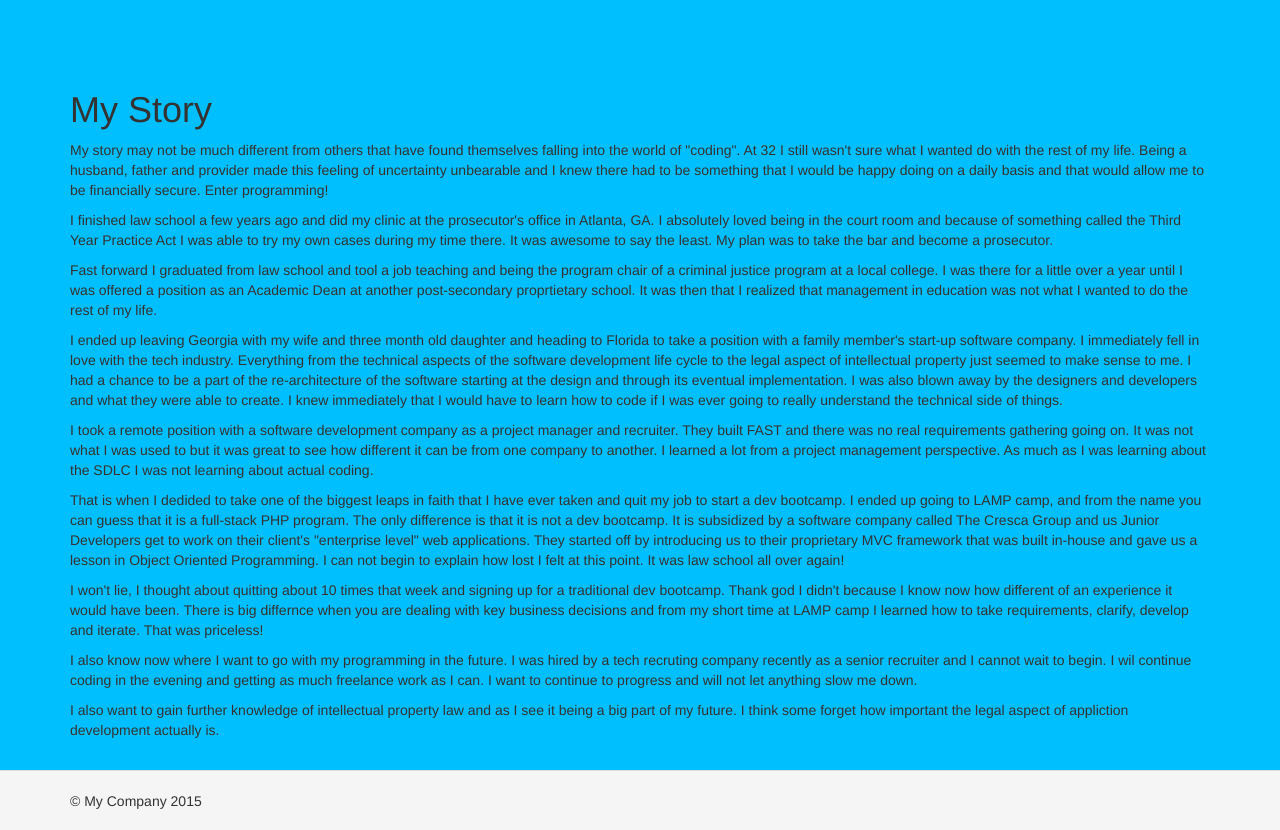
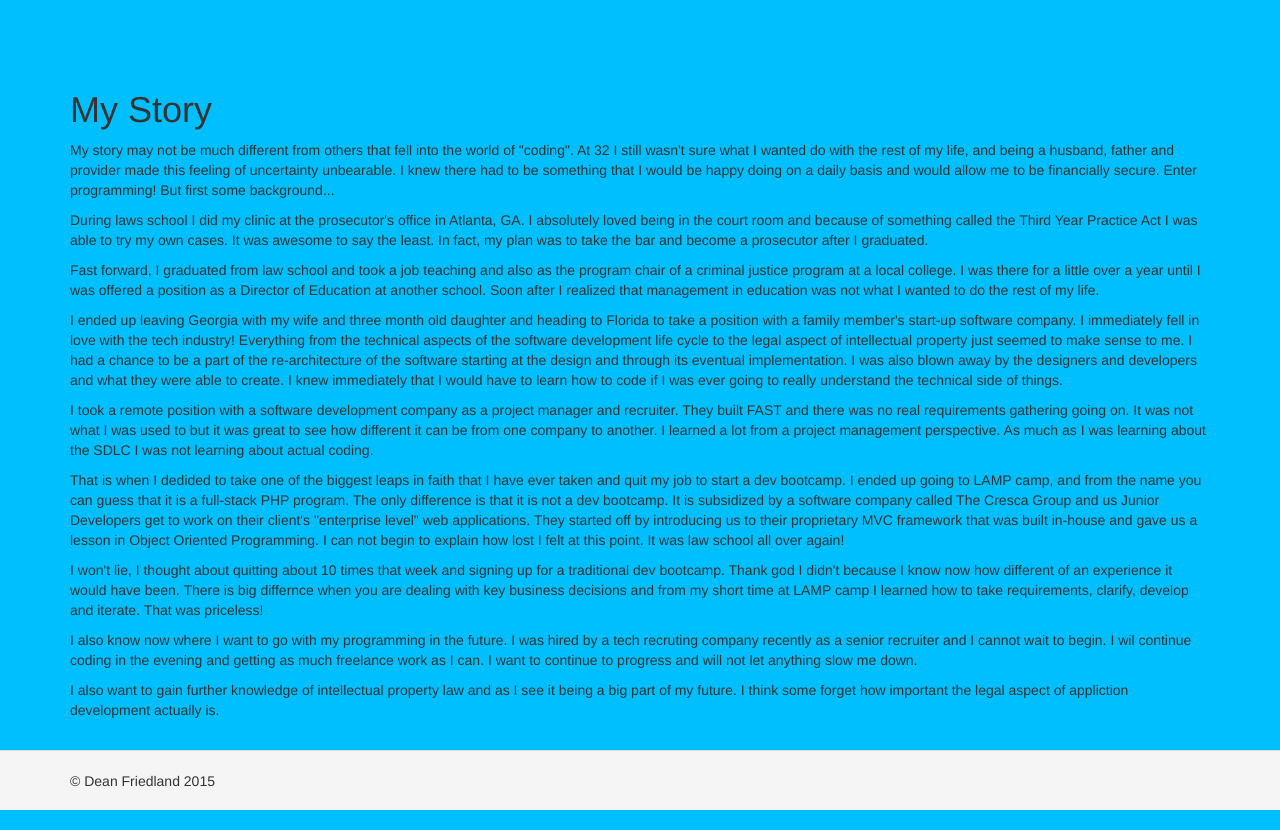
Before and after one commit to dfmmalaw/Portfolio-PHP-, a Yii app: template views/site/story.php in a window 1280 px wide. Run offline with PHP 8.4 and a stand-in for Yii, Linux system fonts and the light colour scheme; the template is opened without the code that fills it, so the values that code supplies are empty; some libraries are stand-ins or nearby versions.

```diff
--- a/composer.json
+++ b/composer.json
@@ -19,7 +19,8 @@
         "yiisoft/yii2-bootstrap": "*",
         "yiisoft/yii2-swiftmailer": "*",
         "fxp/composer-asset-plugin": "^1.1",
-        "ext-gd": "*"
+        "ext-gd": "*",
+        "yiisoft/yii2-jui": "^2.0"
     },
     "require-dev": {
         "yiisoft/yii2-codeception": "*",
--- a/views/layouts/main.php
+++ b/views/layouts/main.php
@@ -61,7 +61,7 @@ AppAsset::register($this);
 
 <footer class="footer">
     <div class="container">
-        <p class="pull-left">&copy; My Company <?= date('Y') ?></p>
+        <p class="pull-left">&copy; Dean Friedland <?= date('Y') ?></p>
 
         <p class="pull-right"><?= Yii::powered() ?></p>
     </div>
--- a/views/site/story.php
+++ b/views/site/story.php
@@ -11,32 +11,31 @@ $this->params['breadcrumbs'][] = $this->title;
     <h1><?= Html::encode($this->title) ?></h1>
 
     <p>
-        My story may not be much different from others that have found themselves
-        falling into the world of "coding". At 32 I still wasn't sure what I wanted
-        do with the rest of my life. Being a husband, father and provider made
-        this feeling of uncertainty unbearable and I knew there had to be something
-        that I would be happy doing on a daily basis and that would allow me to
-        be financially secure. Enter programming!
+        My story may not be much different from others that fell into the world
+        of "coding". At 32 I still wasn't sure what I wanted do with the rest of
+        my life, and being a husband, father and provider made this feeling of uncertainty
+        unbearable. I knew there had to be something that I would be happy doing
+        on a daily basis and would allow me to be financially secure. Enter
+        programming! But first some background...
     </p>
 
-     <p>I finished law school a few years ago and did my clinic at the prosecutor's
-        office in Atlanta, GA. I absolutely loved being in the court room and because
-        of something called the Third Year Practice Act I was able to try my own cases
-        during my time there. It was awesome to say the least. My plan was to take
-        the bar and become a prosecutor.
+     <p>During laws school I did my clinic at the prosecutor's office in Atlanta,
+        GA. I absolutely loved being in the court room and because of something
+        called the Third Year Practice Act I was able to try my own cases. It was
+        awesome to say the least. In fact, my plan was to take the bar and become
+        a prosecutor after I graduated.
     </p>
 
-    <p> Fast forward I graduated from law school and tool a job teaching and being
+    <p> Fast forward, I graduated from law school and took a job teaching and also as
         the program chair of a criminal justice program at a local college. I was
-        there for a little over a year until I was offered a position as an Academic
-        Dean at another post-secondary proprtietary school. It was then that I
-        realized that management in education was not what I wanted to do the rest
-        of my life.
+        there for a little over a year until I was offered a position as a Director
+        of Education at another school. Soon after I realized that management in
+        education was not what I wanted to do the rest of my life.
     </p>
 
     <p> I ended up leaving Georgia with my wife and three month old daughter and
         heading to Florida to take a position with a family member's start-up
-        software company. I immediately fell in love with the tech industry. Everything
+        software company. I immediately fell in love with the tech industry! Everything
         from the technical aspects of the software development life cycle to the
         legal aspect of intellectual property just seemed to make sense to me. I
         had a chance to be a part of the re-architecture of the software starting
--- a/web/index.php
+++ b/web/index.php
@@ -1,8 +1,8 @@
 <?php
 
 // comment out the following two lines when deployed to production
-// defined('YII_DEBUG') or define('YII_DEBUG', true);
-// defined('YII_ENV') or define('YII_ENV', 'dev');
+defined('YII_DEBUG') or define('YII_DEBUG', true);
+defined('YII_ENV') or define('YII_ENV', 'dev');
 
 require(__DIR__ . '/../vendor/autoload.php');
 require(__DIR__ . '/../vendor/yiisoft/yii2/Yii.php');
```
Also changed, not shown: views/tip/_form.php (+6 -1 lines), 1 other file.
